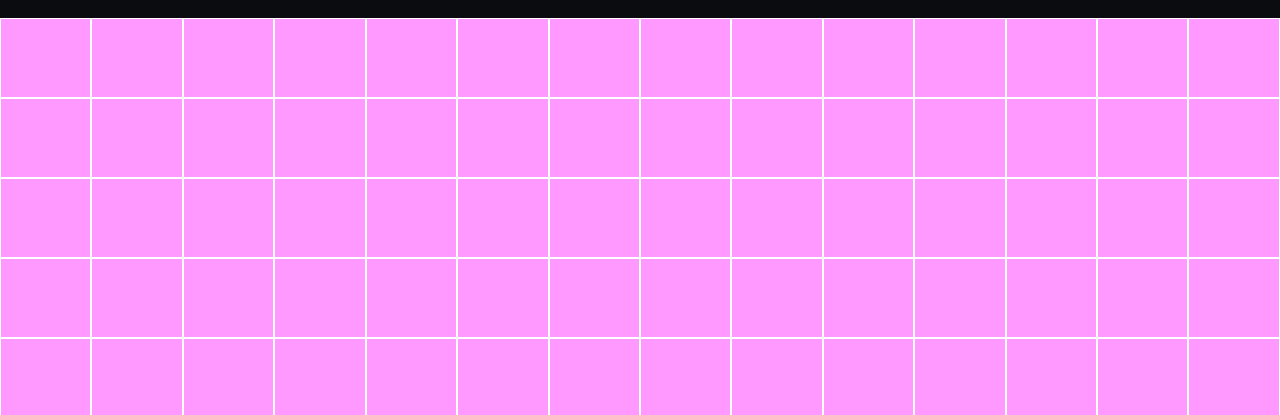
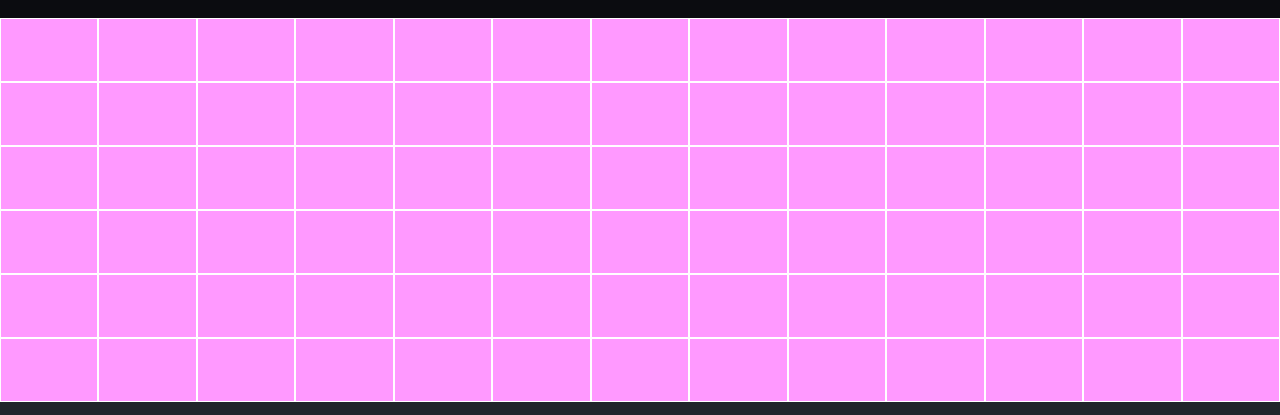
Before and after one commit to jrreap/beatmaker, a website: page beatmaker.html in a window 1280 px wide. Shown: the part 143-558 px from the top of the page. Drawn offline with Linux system fonts and the light colour scheme.

Commit message:
Added screen handler

```diff
--- a/css/beatmaker.css
+++ b/css/beatmaker.css
@@ -2,7 +2,7 @@
     border-style: solid;
     border-width: 1px;
     border-color: white;
-    height: 5rem;
+    height: 64px;
     margin: 0;
     padding: 0;
 }
@@ -16,7 +16,7 @@
     text-decoration: none;
     font-size: 15px;
     width: 100%;
-    height: 5rem;
+    height: 80px;
     text-align: center;
     color: white;
 }
--- a/js/beatmaker.js
+++ b/js/beatmaker.js
@@ -28,11 +28,15 @@ function initialize () {
  */
 function generateWorkspace () {
   const workspace = $('#workspace')
+
+  // On initial load generate a nice amount of columns for the screen size
+  const rowLimit = Math.round(screen.width / 64)
+
   for (let i = 0; i < 6; i++) {
     const row = $('<div class="row track"></div>')
     workspace.append(row)
 
-    for (let j = 0; j < 14; j++) {
+    for (let j = 0; j < rowLimit; j++) {
       const col = $(`<div id='track${i}-cell${j}' class="col track selector d-flex justify-content-center align-items-center"></div>`)
       row.append(col)
 
```
